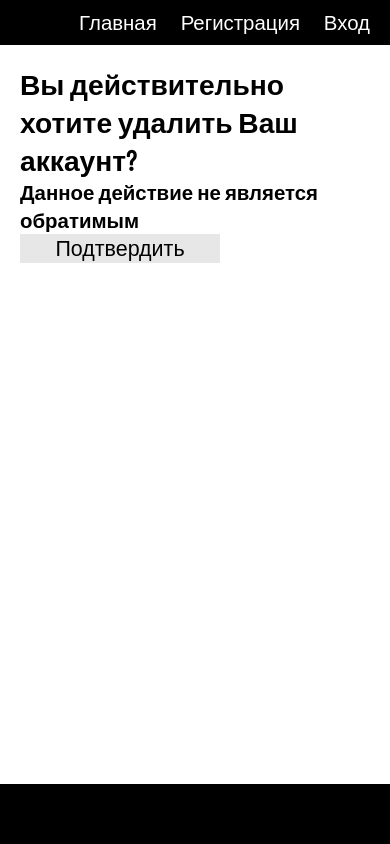
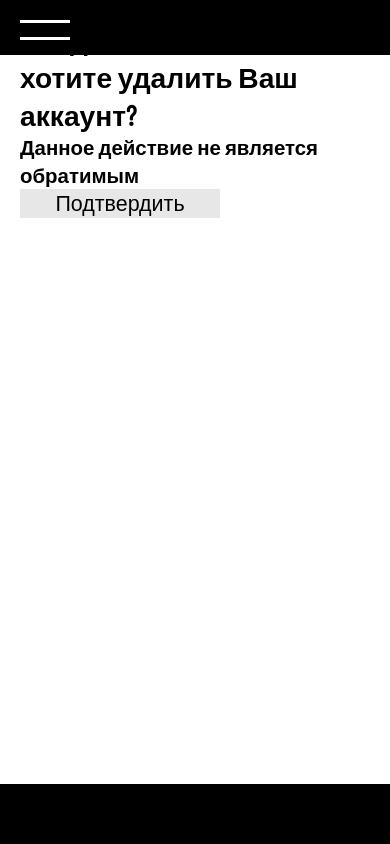
Before and after one commit to VashUber/coursework, a Flask app: page /delete in a window 390 px wide. Run offline with Flask 2, Linux system fonts and the light colour scheme.

Commit message:
menu burger

```diff
--- a/app.py
+++ b/app.py
@@ -87,7 +87,7 @@ def profile():
     end = Ticket.query.filter_by(ticket_id = current_user.id).first()
     if (end):
         end = end.date_end
-        if (end.strftime("%Y%m%d") == datetime.utcnow().strftime("%Y%m%d")):
+        if (end.strftime("%Y%m%d") <= datetime.utcnow().strftime("%Y%m%d")):
             Ticket.query.filter_by(ticket_id = current_user.id).delete()
             Profiles.query.filter_by(id = current_user.id).update({Profiles.ticket_id: None})
             db.session.commit()
--- /dev/null
+++ b/static/js/index.js
@@ -0,0 +1,13 @@
+let burger = document.querySelector(".header__burger-menu");
+let menu = document.querySelector(".navigation");
+let body = document.querySelector("body");
+burger.onclick = () => {
+  menu.classList.toggle("navigation--active");
+  body.classList.toggle("body--stop-scroll");
+  burger.classList.toggle("burger--active");
+};
+
+menu.onclick = () => {
+    menu.classList.toggle("navigation--active");
+    burger.classList.toggle("burger--active");
+};
--- a/static/style/style.css
+++ b/static/style/style.css
@@ -4,7 +4,6 @@
     font-family: 'Barlow Condensed', sans-serif;
     font-size: 1.05em;
     line-height: 1.35em;
-    overflow-x: hidden;
 }
 
 h1{
@@ -16,7 +15,7 @@ h2{
 }
 
 main{
-    min-height: calc(100vh - 105px);
+    min-height: calc(100vh - 115px);
 }
 
 a{
@@ -36,11 +35,8 @@ a{
 
 .header{
     background-color: #000;
+    height: 55px;
     color: #fff;
-    display: flex;
-    justify-content: flex-end;
-    align-items: center;
-    height: 45px;
 }
 
 .navigation__link{
@@ -49,6 +45,13 @@ a{
 .navigation__link:hover{
     transition: 1s;
     color: #d4d4d4;
+}
+
+.navigation{
+    height: 100%;
+    display: flex;
+    justify-content: flex-end;
+    align-items: center;
 }
 
 .form-wrapper{
@@ -164,3 +167,72 @@ input[type="file"] {
     flex-direction: column;
     padding-left: 30px;
 }
+
+.header__burger-menu{
+    width: 50px;
+    height: 36px;
+    position: absolute;
+    left: 0;
+    display: none;
+    margin: 20px;
+}
+
+.header__burger-menu-item{
+    display: inline-block;
+    background: #fff;
+    width: 100%;
+    height: 3px;
+    transition: transform 1s;
+    transform-origin: bottom left;
+}
+.header__burger-menu::before{
+    transition: 1s;
+    content: '';
+    background: #fff;
+    width: 100%;
+    height: 3px;
+    position: absolute;
+    top: 0;
+    transform-origin: top left;
+}
+
+@media (max-width: 767.99px) {
+    .header__burger-menu{
+        display: unset;
+        z-index: 2;
+    }
+    .header{
+        position: fixed;
+        width: 100%;
+    }
+    main{
+        min-height: calc(100vh - 60px);
+    }
+    .navigation{
+        display: none;
+        flex-direction: column;
+        justify-content: flex-start;
+    }
+    .navigation__link{
+        margin-top: 75px;
+    }
+
+    .navigation--active{
+        position: fixed;
+        height: 100vh;
+        width: 100%;
+        background-color: rgba(0, 0, 0, 0.85);
+        display: flex;
+    }
+    .body--stop-scroll{
+        overflow: hidden;
+    }
+    .burger--active.header__burger-menu::before{
+        transform: rotate(20deg);
+
+    }
+    .burger--active .header__burger-menu-item{
+        transform: rotate(-20deg);
+    }
+
+}
--- a/templates/index.html
+++ b/templates/index.html
@@ -14,6 +14,9 @@
 
 <body>
     <header class="header">
+        <div class="header__burger-menu">
+            <span class="header__burger-menu-item main-item"></span>
+        </div>
         <nav class="navigation">
 
             <a href=" {{ url_for('home') }} " class="navigation__link
@@ -59,7 +62,7 @@
     <footer class="footer">
 
     </footer>
-
+    <script src="../static/js/index.js"></script>
 </body>
 
 </html>
```
Also changed, not shown: base.db.
